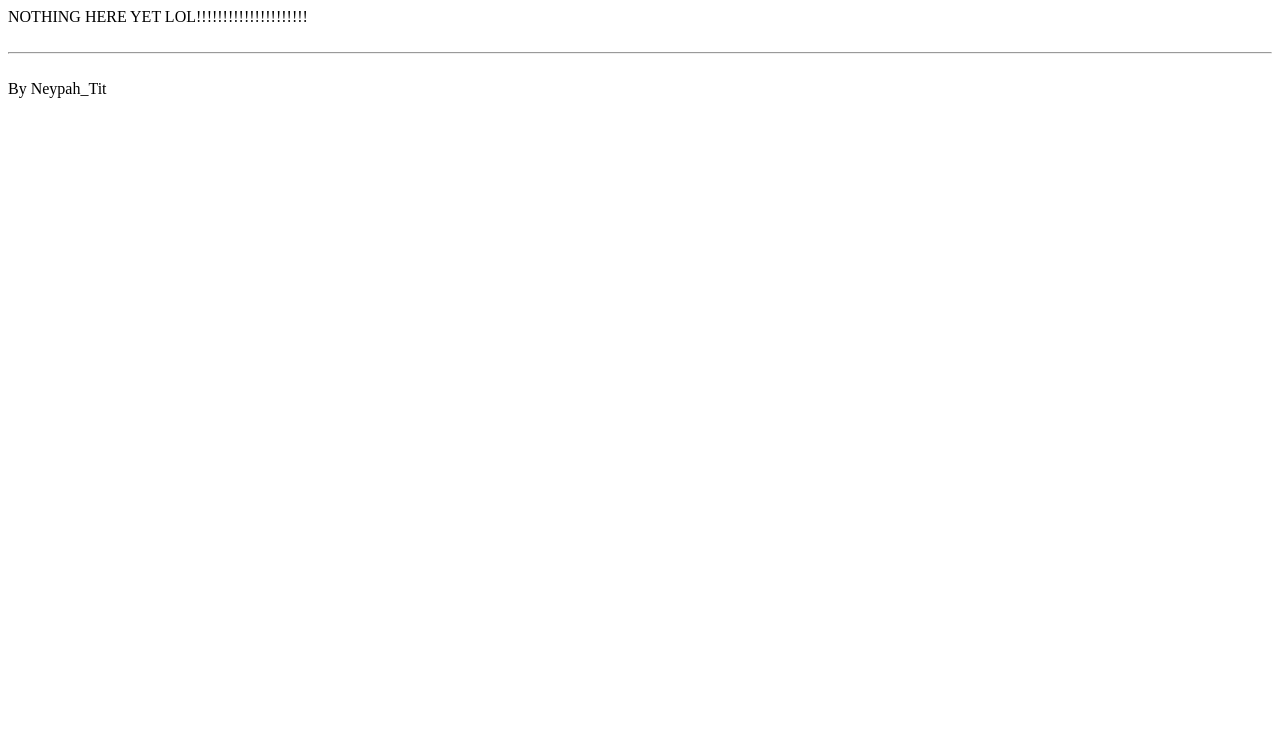
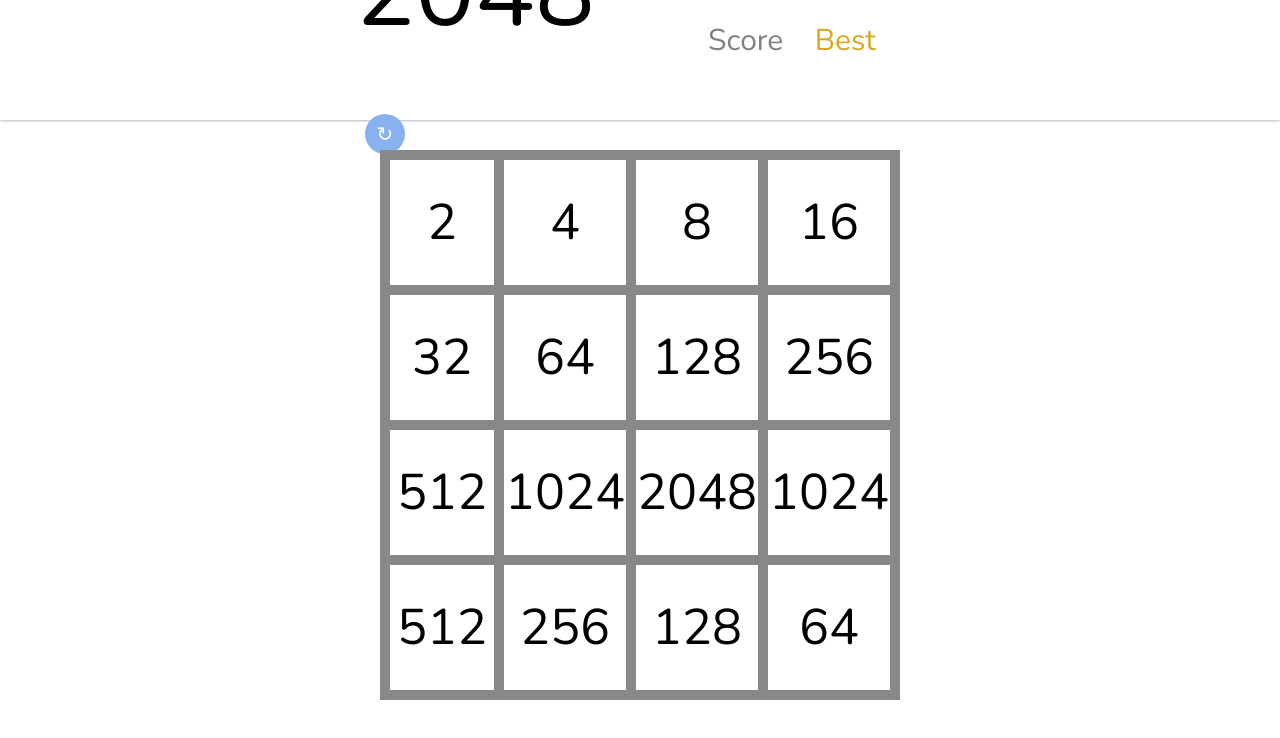
Before and after one commit to NeypahTit/2048-Recreation-Project-for-Passerelle, a plain HTML site: page index.html in a window 1280 px wide. Drawn offline with nearby package versions, Linux system fonts and the light colour scheme.

Commit message:
HTML and CSS work

```diff
--- a/css/style.css
+++ b/css/style.css
@@ -0,0 +1,128 @@
+body {
+    background-color: white;
+    padding: 0;
+    margin: 0;
+    font: 20px "Nunito", "Lucida Grande", Helvetica, Arial, sans-serif;
+}
+
+/* head stuff */
+.head {
+    height: 120px;
+    width: 510px;
+    margin-left: auto;
+    margin-right: auto;
+    display: block;
+    float: center;
+    display: flex;
+    align-items: center;
+    justify-content: center;
+}
+
+div.game {
+    box-shadow: 0px 0px 3px rgba(0, 0, 0, 0.5);
+}
+
+.title {
+    font-size: 100px;
+    font-weight: 200;
+    margin-right: 15px;
+}
+
+#title {
+    margin: -30px;
+}
+
+.info {
+    width: 40px;
+    height: 40px;
+    border-radius: 50%;
+    font-weight: 100;
+    cursor: pointer;
+    border: 0px;
+    border-color: #aaa;
+    background-color: #88b1ef;
+    color: #fff;
+    font-size: 20px;
+    top: 50px;
+    transform: translate(-50%, -50%);
+    margin-left: 25px;
+    transition: 0.1s background-color;
+}
+
+.info:hover {
+    background-color: #6593d8;
+}
+
+.repeat {
+    margin: 0px !important;
+}
+
+.score {
+    position: relative;
+    width: 100px;
+    height: 100px;
+    top: 10px;
+    font-family: nunito;
+    font-weight: 400;
+    font-size: 30px;
+    color: grey;
+    text-align: center;
+}
+
+.best_score {
+    color: goldenrod;
+}
+
+/* field stuff */
+.field, .grid {
+    position: absolute;
+    width: 510px;
+    height: 510px;
+    background-color: #888;
+    top: 150px;
+    border-radius: 0px;
+    border: 5px solid #888;
+    display: table;
+    margin-left: auto;
+    margin-right: auto;
+    left: 0;
+    right: 0;
+}
+
+.field {
+    z-index: 50;
+}
+
+.grid {
+    z-index: 100;
+}
+
+.row, .grid_row {
+    width: 510px;
+    height: 135px;
+    position: relative;
+    display: table-row;
+}
+
+.cell, .grid_cell {
+    background-color: white;
+    width: 125px;
+    height: 125px;
+    position: relative;
+    display: table-cell;
+    border-radius: 0px;
+    border: 5px solid #888;
+    text-align: center;
+    vertical-align: middle;
+    font-size: 50px;
+}
+
+.grid_cell {
+    background-color: #aaa;
+    color: white;
+}
+
+/* div > div > div > div {
+    opacity: 0;
+    position: absolute;
+} */
--- a/index.html
+++ b/index.html
@@ -2,12 +2,47 @@
 <html>
     <head>
         <title>2048 Recreation</title>
+        <link href="https://fonts.googleapis.com/css?family=Nunito:200,400,800" rel="stylesheet">
         <link rel="stylesheet" href="css/style.css">
         <script src="js/script.js"></script>
     </head>
     <body>
-        NOTHING HERE YET LOL!!!!!!!!!!!!!!!!!!!!!
-        <br><br><hr><br>
-        By Neypah_Tit
+        <div class="game">
+            <div class="head">
+                <div class="title">
+                    <span id="title">2048</span>
+                    &nbsp;
+                    <button id="repeat" class="info repeat" onClick='reset()'>↻</button>
+                </div>
+                <div class="score">Score<br/><span id="value"></span></div>
+                <div class="score best_score">Best<br/><span id="best_value"></span></div>
+            </div>
+            <div class="field">
+                <div class="row">
+                    <div class="cell">2</div>
+                    <div class="cell">4</div>
+                    <div class="cell">8</div>
+                    <div class="cell">16</div>
+                </div>
+                <div class="row">
+                    <div class="cell">32</div>
+                    <div class="cell">64</div>
+                    <div class="cell">128</div>
+                    <div class="cell">256</div>
+                </div>
+                <div class="row">
+                    <div class="cell">512</div>
+                    <div class="cell">1024</div>
+                    <div class="cell">2048</div>
+                    <div class="cell">1024</div>
+                </div>
+                <div class="row">
+                    <div class="cell">512</div>
+                    <div class="cell">256</div>
+                    <div class="cell">128</div>
+                    <div class="cell">64</div>
+                </div>
+            </div>
+        </div>
     </body>
 </html>
```
